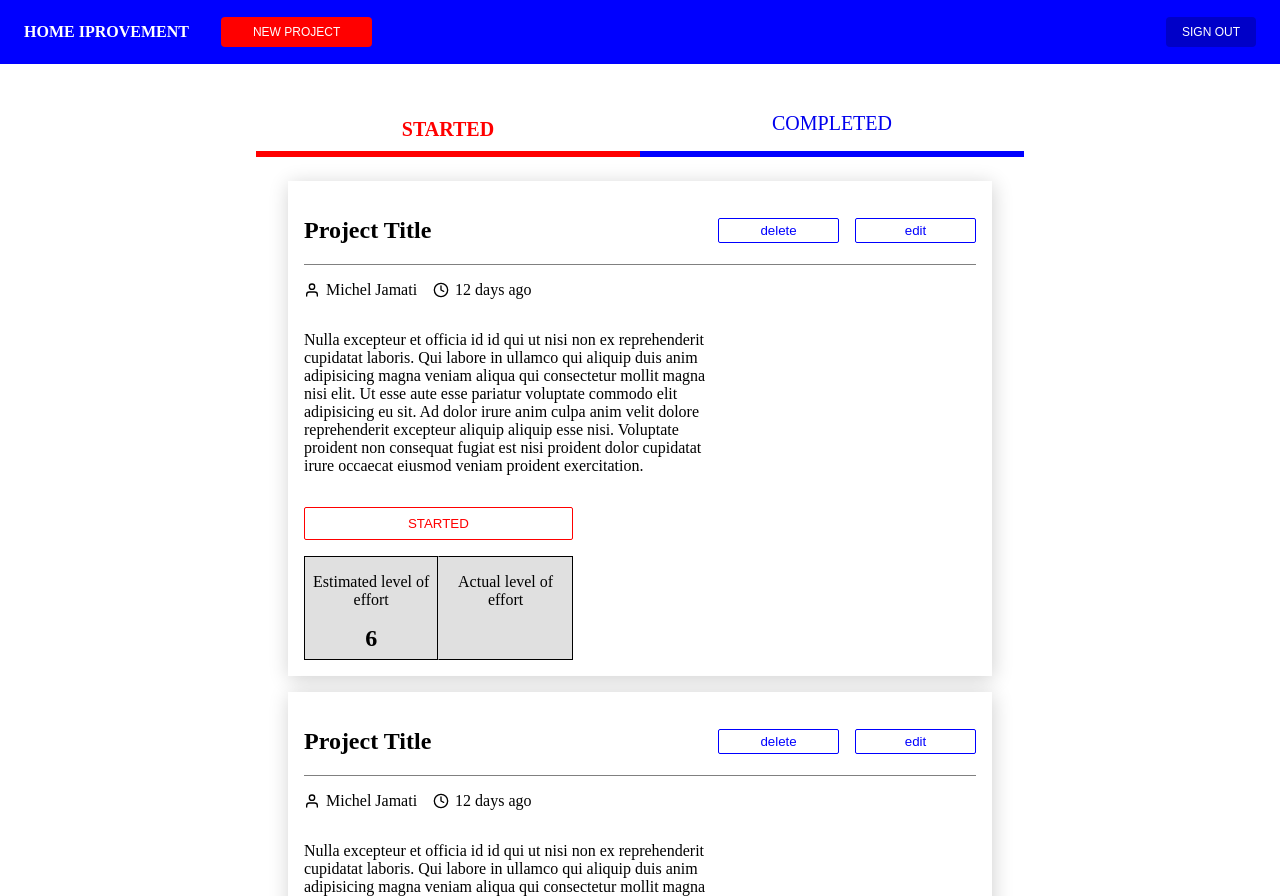
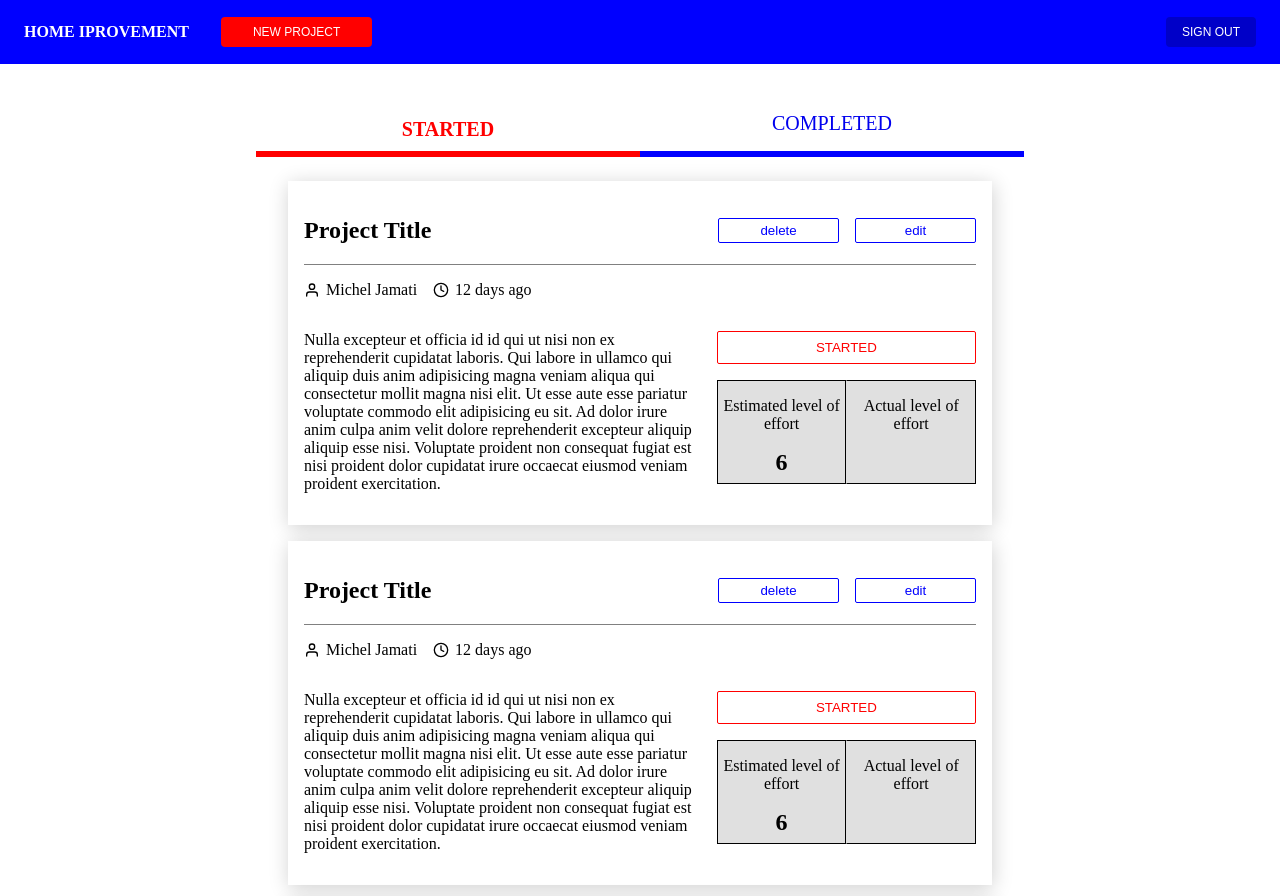
Before and after one commit to Clem04/home-improvement, a Gatsby site: page / in a window 1280 px wide. Shown: the top 896 px of the page. Built offline with nearby package versions, Linux system fonts and the light colour scheme; Gatsby itself is replaced by a stand-in of ours.

Commit message:
Added responsiveness for small phones and tablet

```diff
--- a/src/components/Project-Card.js
+++ b/src/components/Project-Card.js
@@ -37,11 +37,15 @@ const Container = styled.div`
 const ProjectDescription = styled(ProjectTitle)`
   align-items: flex-start;
   border-bottom: none;
+  flex-wrap: nowrap;
+  @media only screen and (max-width: 1024px) and (min-width: 320px) {
+    flex-wrap: wrap;
+  }
  `
  const ProjectText = styled.div`
   width: 60%;
   padding-right: 24px;
-  @media (max-width: 414px) {
+  @media only screen and (max-width: 1024px) and (min-width: 320px) {
     width: 100%;
   }
  `
@@ -51,7 +55,7 @@ const ProjectDescription = styled(ProjectTitle)`
   flex-wrap: wrap;
   align-items: flex-start;
   border-bottom: none;
-  @media (max-width: 414px) {
+  @media only screen and (max-width: 1024px) and (min-width: 320px) {
     width: 100%;
   }
  `
@@ -59,7 +63,6 @@ const ProjectDescription = styled(ProjectTitle)`
   width: 50%;
   border: 1px solid black;
  `
-
 
 const CompletedBtn = styled.button`
   width: 100%;
--- a/src/components/Projects-List.js
+++ b/src/components/Projects-List.js
@@ -10,7 +10,7 @@ const GridList = styled.div`
   height: auto;
   background-color: white;
   margin: 32px 0 ;
-  @media (max-width: 414px) {
+  @media only screen and (max-width: 1024px) and (min-width: 320px) {
     width: 90%;
   }
 `
```
